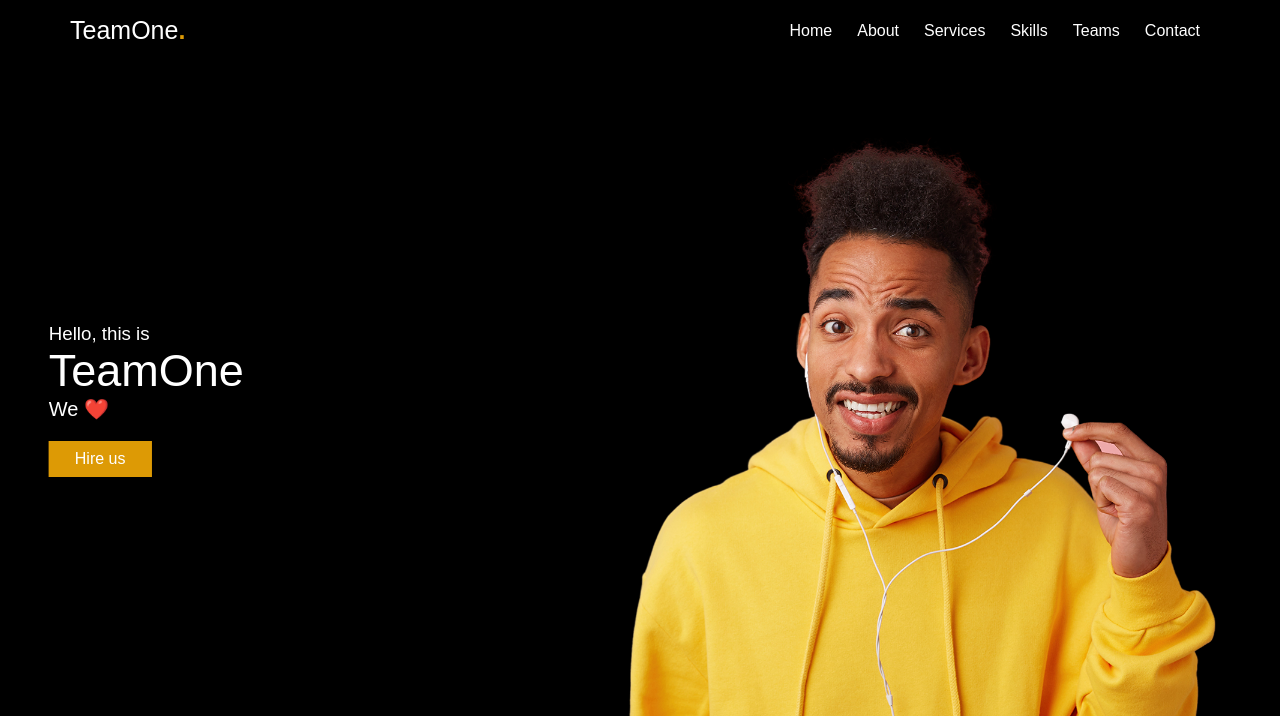
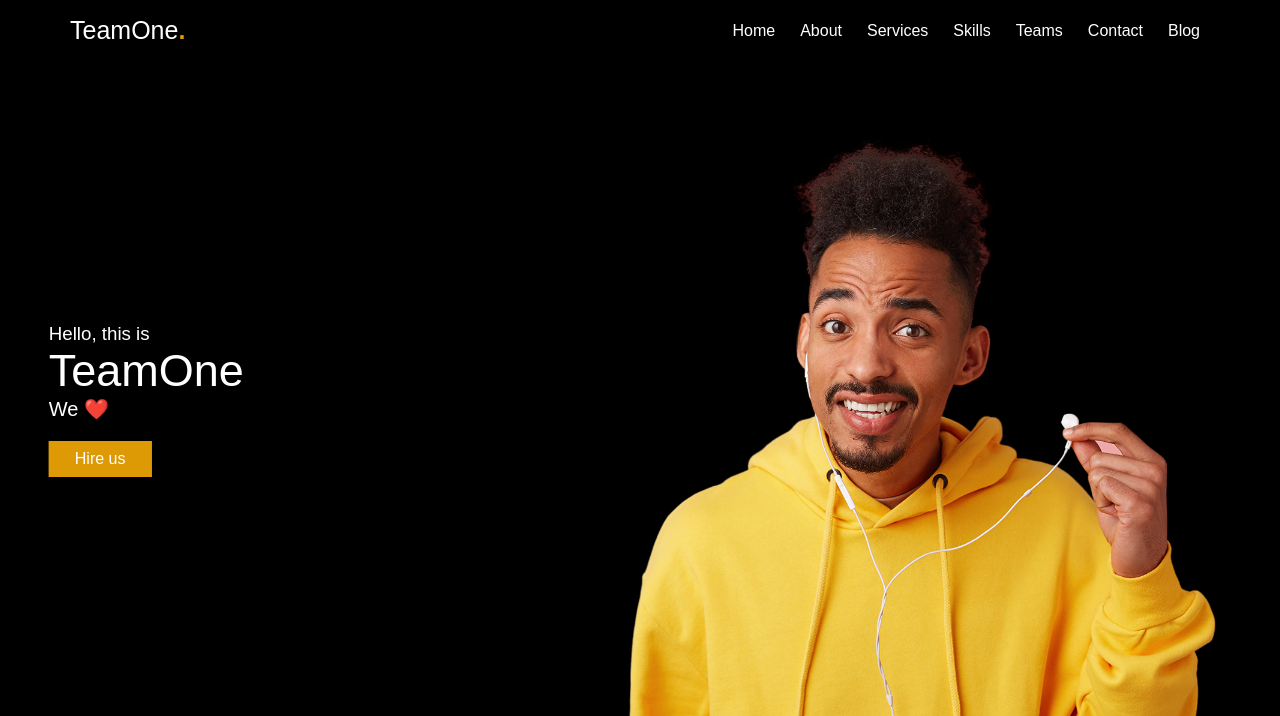
Before and after one commit to JakeTan/JakeTan.github.io, a plain HTML site: page index.html in a window 1280 px wide. Shown: the top 716 px of the page. Drawn offline with nearby package versions, Linux system fonts and the light colour scheme; a script that the page names is missing.

Commit message:
added blog to navbar in html

```diff
--- a/index.html
+++ b/index.html
@@ -62,6 +62,9 @@
               </li>
               <li class="nav-item">
                 <a href="#contact" class="nav-link scroll-link">Contact</a>
+              </li>
+              <li class="nav-item">
+                <a href="#" class="nav-link scroll-link">Blog</a>
               </li>
             </ul>
           </div>
```
